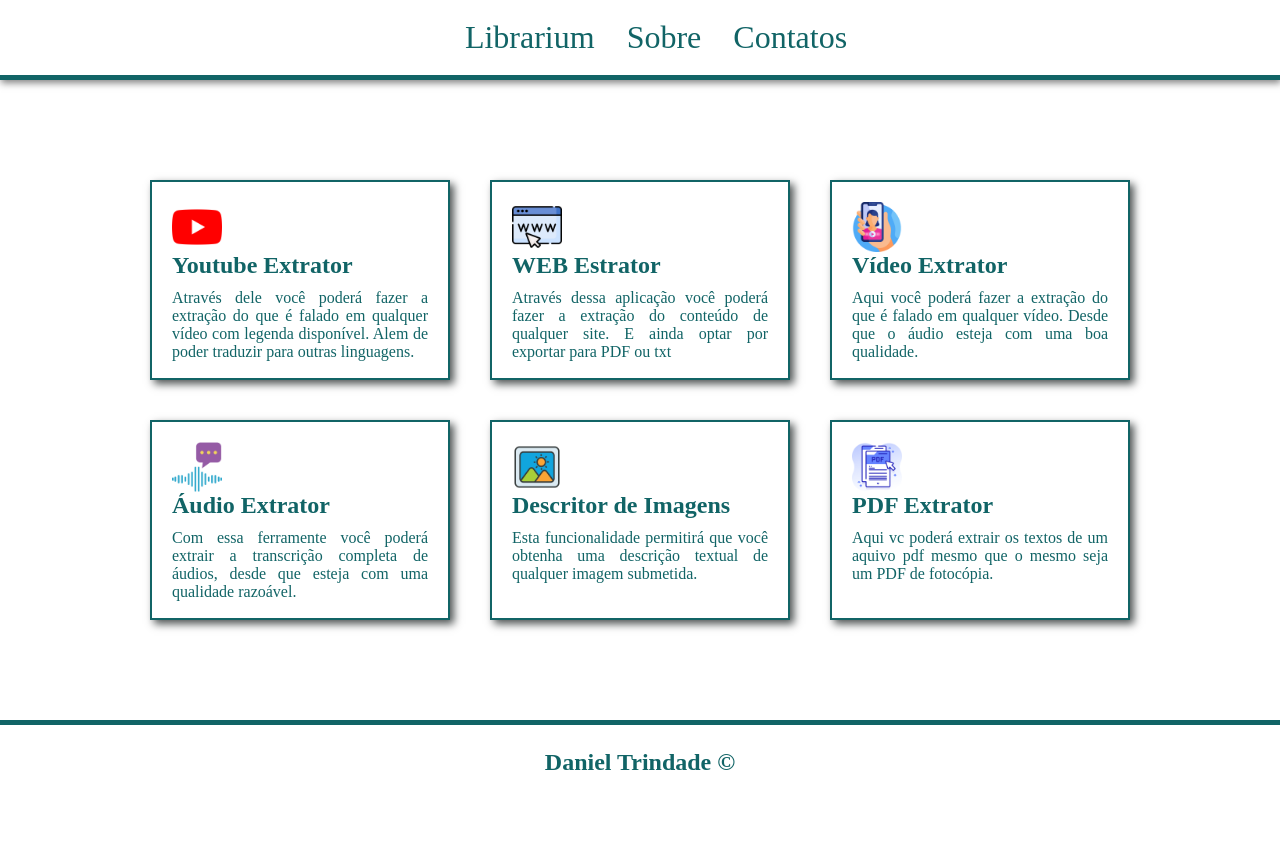
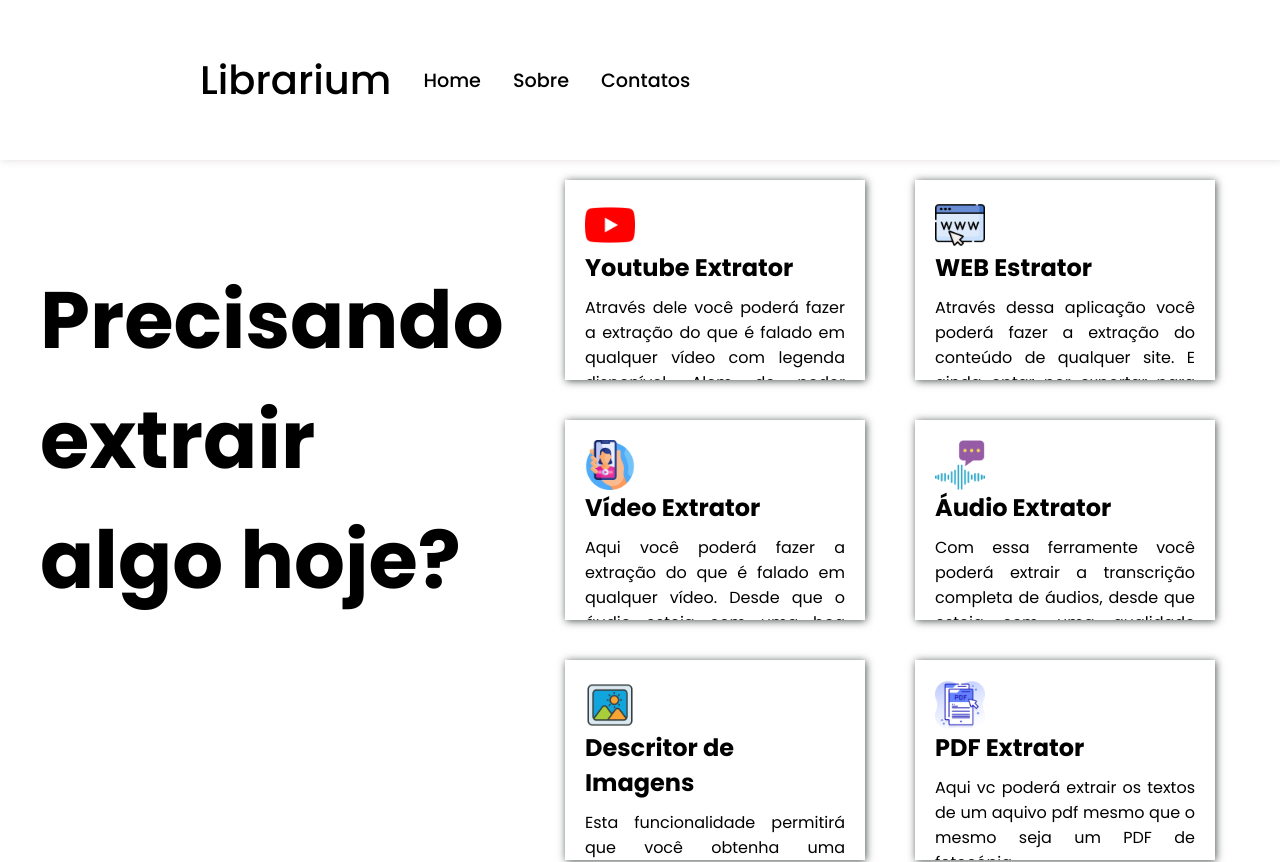
Before and after one commit to daniel-trindade/librarium, an Angular app: page / in a window 1280 px wide. Shown: the top 862 px of the page. Before the commit the page ends 800 px from the top, so only its background shows below. Built offline with nearby package versions, Linux system fonts and the light colour scheme.

Commit message:
changing Layout

```diff
--- a/src/app/components/nav-bar/nav-bar.component.html
+++ b/src/app/components/nav-bar/nav-bar.component.html
@@ -1,6 +1,7 @@
 <nav class="nav-container">
+  <a href="/" class="brand">Librarium</a>
   <ul>
-    <li><a href="/" class="txt-itens">Librarium</a></li>
+    <li><a href="/" class="txt-itens">Home</a></li>
     <li><a href="/sobre" class="txt-itens">Sobre</a></li>
     <li><a href="contatos" class="txt-itens">Contatos</a></li>
   </ul>
--- a/src/app/components/nav-bar/nav-bar.component.scss
+++ b/src/app/components/nav-bar/nav-bar.component.scss
@@ -1,17 +1,16 @@
 .nav-container{
   width: 100%;
-  height: 10vh;
-  background: #fff;//linear-gradient(90deg, #0662b9, #116466);
+  height: 20vh;
+  background: #fff;
   color: #116466;
-  padding: 10px 0;
+  padding: 10px 200px;
   display: flex;
-  justify-content: center;
-  align-items: center;
-  box-shadow: 1px 3px 7px rgba(8, 8, 8, 0.5);
-  border-bottom: 5px solid #116466;
+  justify-content:left;
+  align-items:center;
+  box-shadow: 1px 1px 7px rgba(129, 104, 104, 0.2);
 
   a{
-    color: #116466;
+    color: #000000;
     text-decoration: none;
   }
 
@@ -19,6 +18,7 @@
     font-size: 2.5rem;
     position: relative;
     transition: color 0.3s ease;
+    font-weight: 500;
   }
 
   .brand::after {
@@ -41,7 +41,7 @@
   }
 
   .txt-itens{
-    font-size: 2rem;
+    font-size: 1.2rem;
     position: relative;
     transition: color 0.3s ease;
   }
--- a/src/app/components/opt-card/opt-card.component.scss
+++ b/src/app/components/opt-card/opt-card.component.scss
@@ -5,13 +5,13 @@
   max-width: 300px;
   height: 200px;
   text-decoration: none;
-  color: #116466;
-  box-shadow: 4px 4px 8px #505555;
+  color: #000000;
+  box-shadow: 1px 1px 8px #505555;
   margin: 20px;
   position: relative;
   overflow: hidden;
+  //border: 2px solid #116466;
 
-  border: 2px solid #116466;
   img{
       width: 50px;
   }
--- a/src/app/pages/about/about.component.ts
+++ b/src/app/pages/about/about.component.ts
@@ -4,7 +4,6 @@
 @Component({
   selector: 'app-about',
   imports: [
-    OptCardComponent
   ],
   templateUrl: './about.component.html',
   styleUrl: './about.component.scss'
--- a/src/app/pages/home/home.component.html
+++ b/src/app/pages/home/home.component.html
@@ -1,3 +1,13 @@
+<div class="home-container">
+
+  <div class="grettings-container">
+    <h1 class="grettings">
+      Precisando <br>
+      extrair <br>
+      algo hoje?
+    </h1>
+  </div>
+
   <div class="menu-container">
     <app-opt-card
       image="/assets/youtube_color.png"
@@ -47,5 +57,6 @@
       description="Aqui vc poderá extrair os textos de um aquivo pdf mesmo que o mesmo seja um PDF de fotocópia."
     ></app-opt-card>
 
+  </div>
 
 </div>
--- a/src/app/pages/home/home.component.scss
+++ b/src/app/pages/home/home.component.scss
@@ -1,9 +1,20 @@
-.menu-container{
-    width: 100%;
+.home-container{
+    width: 1200px;
     height: 100%;
-    max-width: 1200px;
     display: flex;
-    align-items: center;
-    justify-content: center;
     flex-wrap: wrap;
+
+
+    .grettings-container{
+        width: 500px;
+        font-size: 30pt;
+        padding-top: 100px;
+    }
+
+    .menu-container{
+        width: 700px;
+        display: flex;
+        flex-wrap: wrap;
+        justify-content: space-around;
+    }
 }
--- a/src/index.html
+++ b/src/index.html
@@ -7,6 +7,10 @@
   <base href="/">
   <meta name="viewport" content="width=device-width, initial-scale=1">
   <link rel="icon" type="image/x-icon" href="favicon.ico">
+  <!-- Google Fonts -->
+<link rel="preconnect" href="https://fonts.googleapis.com">
+<link rel="preconnect" href="https://fonts.gstatic.com" crossorigin>
+<link href="https://fonts.googleapis.com/css2?family=Poppins:ital,wght@0,100;0,200;0,300;0,400;0,500;0,600;0,700;0,800;0,900;1,100;1,200;1,300;1,400;1,500;1,600;1,700;1,800;1,900&family=Roboto:ital,wght@0,100..900;1,100..900&display=swap" rel="stylesheet">
 </head>
 <body>
   <app-root></app-root>
--- a/src/styles.scss
+++ b/src/styles.scss
@@ -2,4 +2,7 @@
   box-sizing: border-box;
   padding: 0;
   margin: 0;
+
+  font-family: "Poppins", serif;
+
 }
```
Lines whose indentation alone changed are shown as unchanged.
